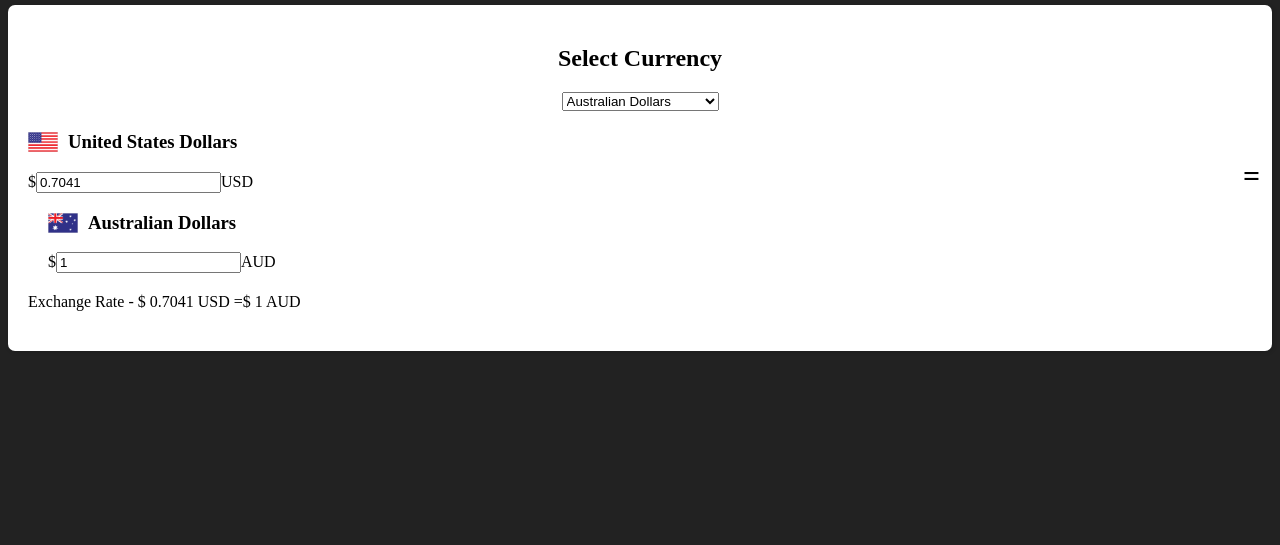
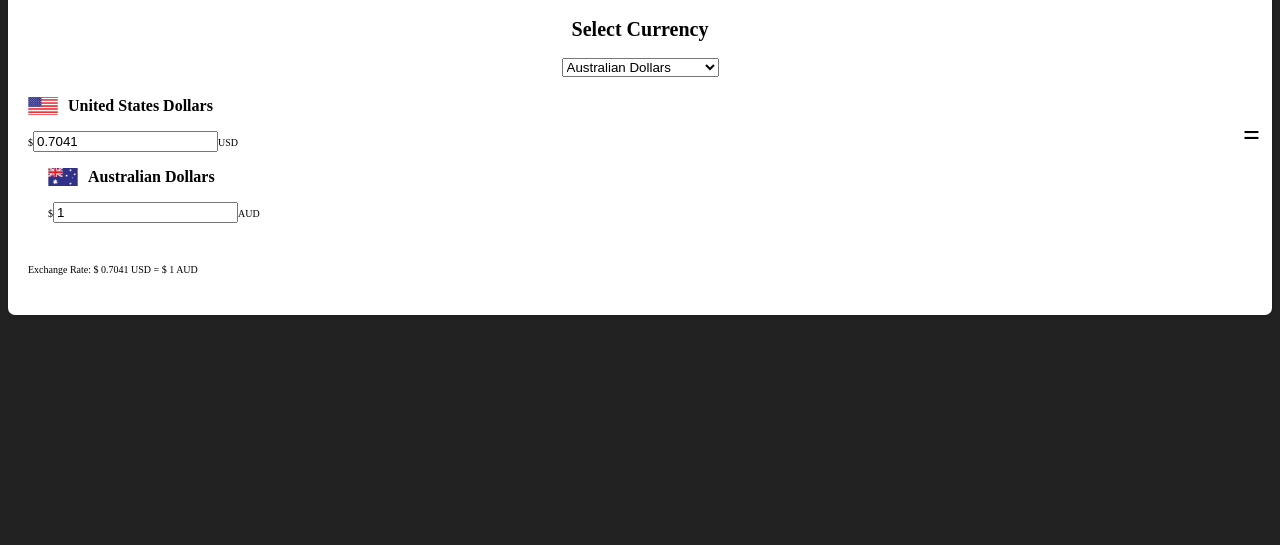
Before and after one commit to 12ew/currency-converter, a React app: page / in a window 1280 px wide. Shown: the part 255-800 px from the top of the page. Built offline with nearby package versions, Linux system fonts and the light colour scheme.

Commit message:
Make inputs dynamic both ways, minor css changes

```diff
--- a/src/js/App.js
+++ b/src/js/App.js
@@ -18,11 +18,12 @@ class App extends React.Component {
 	}
 
 	onSelectCurrency(code) {
-		// console.log('Selected currency: ' + code);
-		const { currencies } = this.state;
+		console.log('Selected currency: ' + code);
+		const { currencies, currencyAVal } = this.state;
 		const currency = currencies.filter(currency => currency.code === code);
 		this.setState({
-			currencyB: currency[0]
+			currencyB: currency[0],
+			currencyBVal: currencyAVal * currency[0].sellRate
 		});
 	}
 
@@ -129,15 +130,16 @@ class App extends React.Component {
 							</div>
 						</div>
 					</div>
+					<br />
 					<div className="row">
 						<div className="col-sm-12">
 							{
 								//Update to currently selected currency
 							}
-							<p>
-								Exchange Rate -
+							<p className="text-center">
+								Exchange Rate:
 								{` ${currencyA.sign} ${currencyA.sellRate} ${currencyA.code}`} =
-								{`${currencyB.sign} ${currencyB.sellRate} ${currencyB.code}`}
+								{` ${currencyB.sign} ${currencyB.sellRate} ${currencyB.code}`}
 							</p>
 						</div>
 					</div>
--- a/src/scss/app.scss
+++ b/src/scss/app.scss
@@ -46,6 +46,9 @@ header {
     }
     .row-select-currency {
         text-align: center;
+    }
+    h3, .h3 {
+        font-size: 16px;
     }
     @media(min-width: 768px){
 
@@ -98,3 +101,13 @@ header {
         color: #fff;
     }
 }
+
+h3, .h3 {
+    font-size: 16px;
+}
+body {
+    font-size: 10px !important;
+}
+h2, .h2 {
+    font-size: 20px;
+}
```
